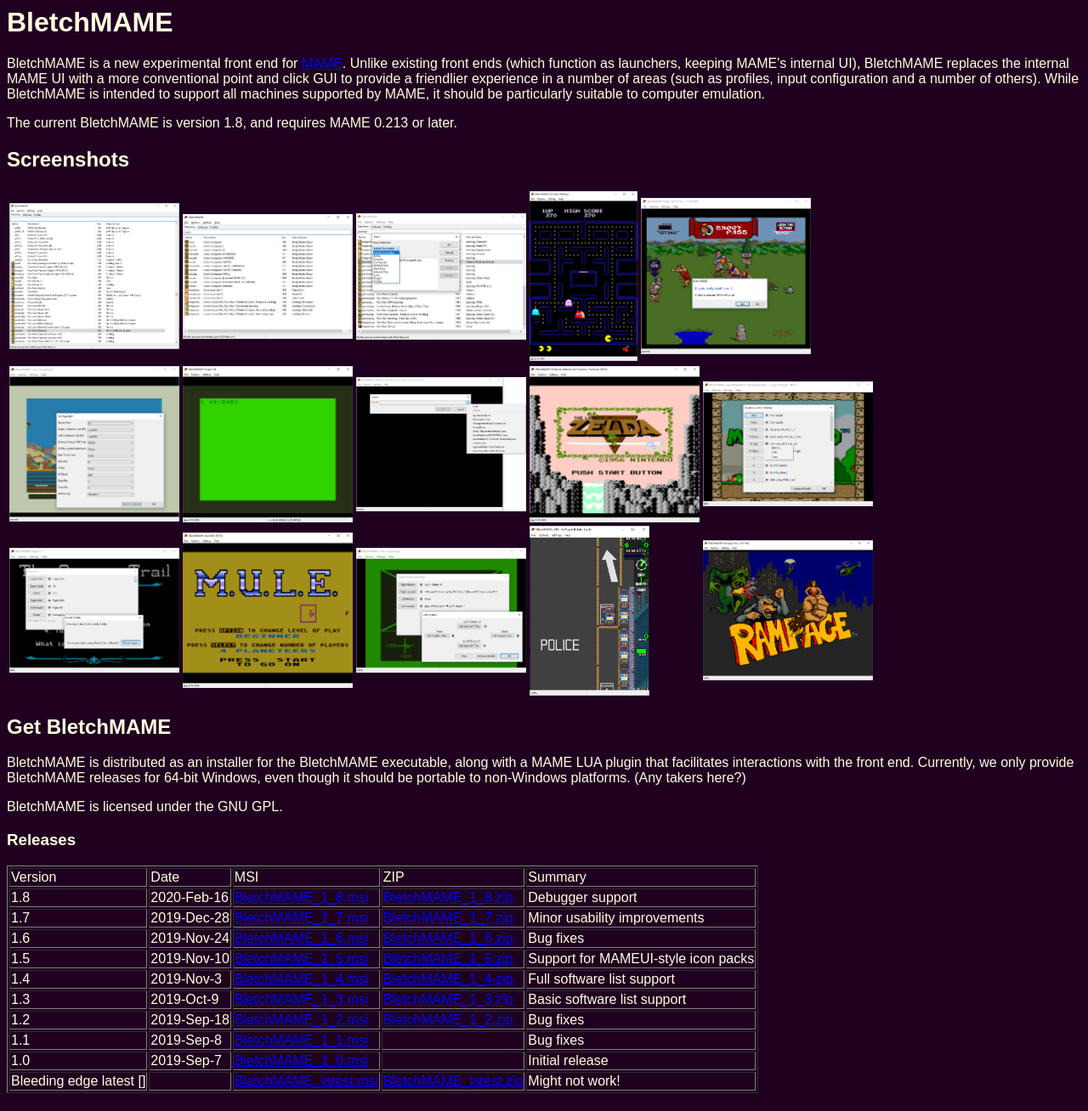
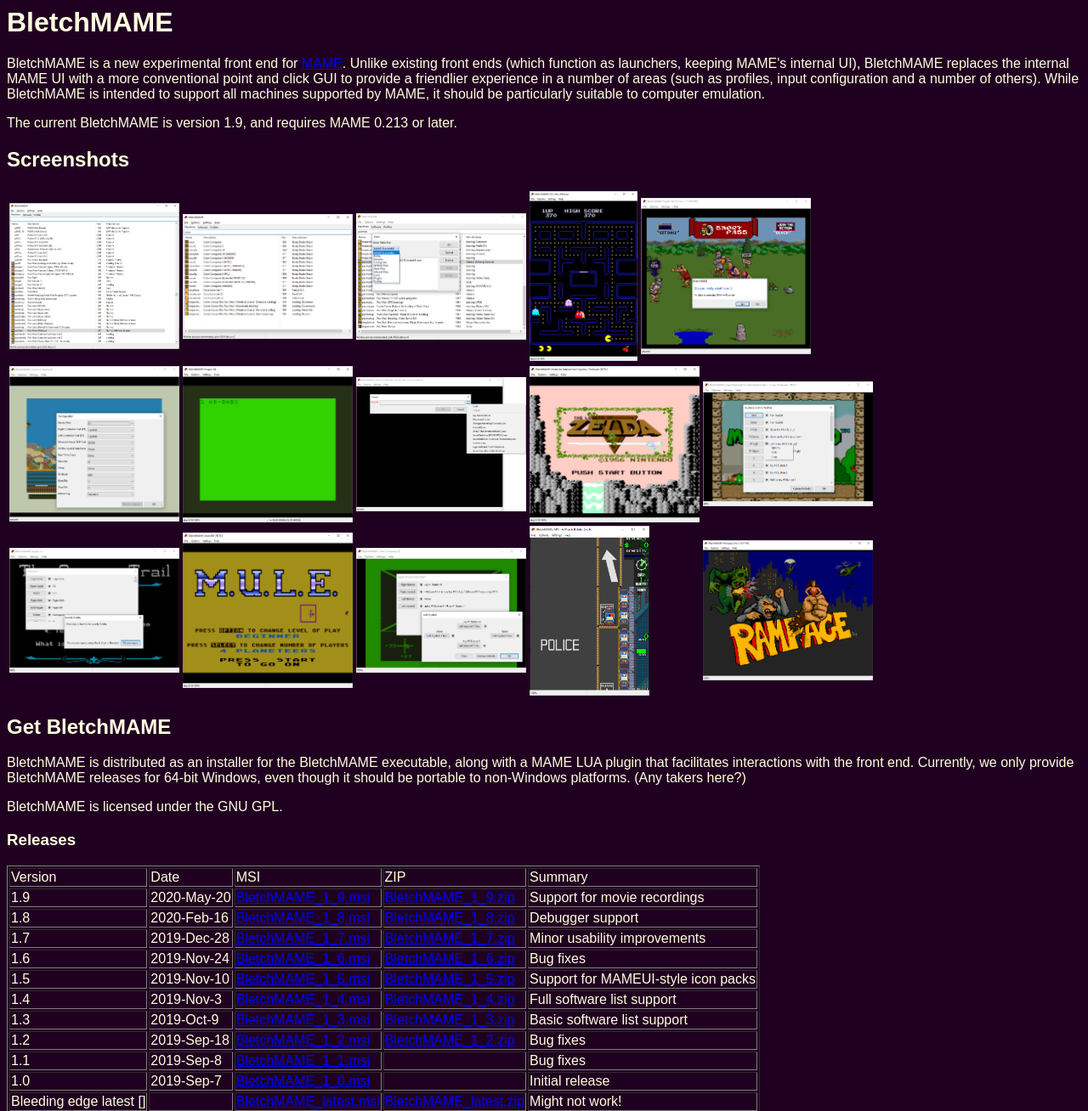
Before and after one commit to npwoods/bletchmame_web, a PHP site: page / in a window 1280 px wide. Shown: the top 1308 px of the page at 85% size. Run offline with PHP 8.4, Linux system fonts and the light colour scheme; data that the repository does not hold is empty.

Commit message:
1.9 release

```diff
--- a/index.php
+++ b/index.php
@@ -4,6 +4,12 @@ $aws_bucket = "http://bletchmame.s3-website-us-east-1.amazonaws.com";
 $version_latest = file_get_contents("$aws_bucket/files/version_latest.txt");
 
 $all_versions = array(
+    "1.9" => array(
+        "date" => "2020-May-20",
+		"msi" => "BletchMAME_1_9.msi",
+		"zip" => "BletchMAME_1_9.zip",
+		"notes" => "Support for movie recordings"
+    ),
     "1.8" => array(
         "date" => "2020-Feb-16",
 		"msi" => "BletchMAME_1_8.msi",
```
Also changed, not shown: 2 other files.
